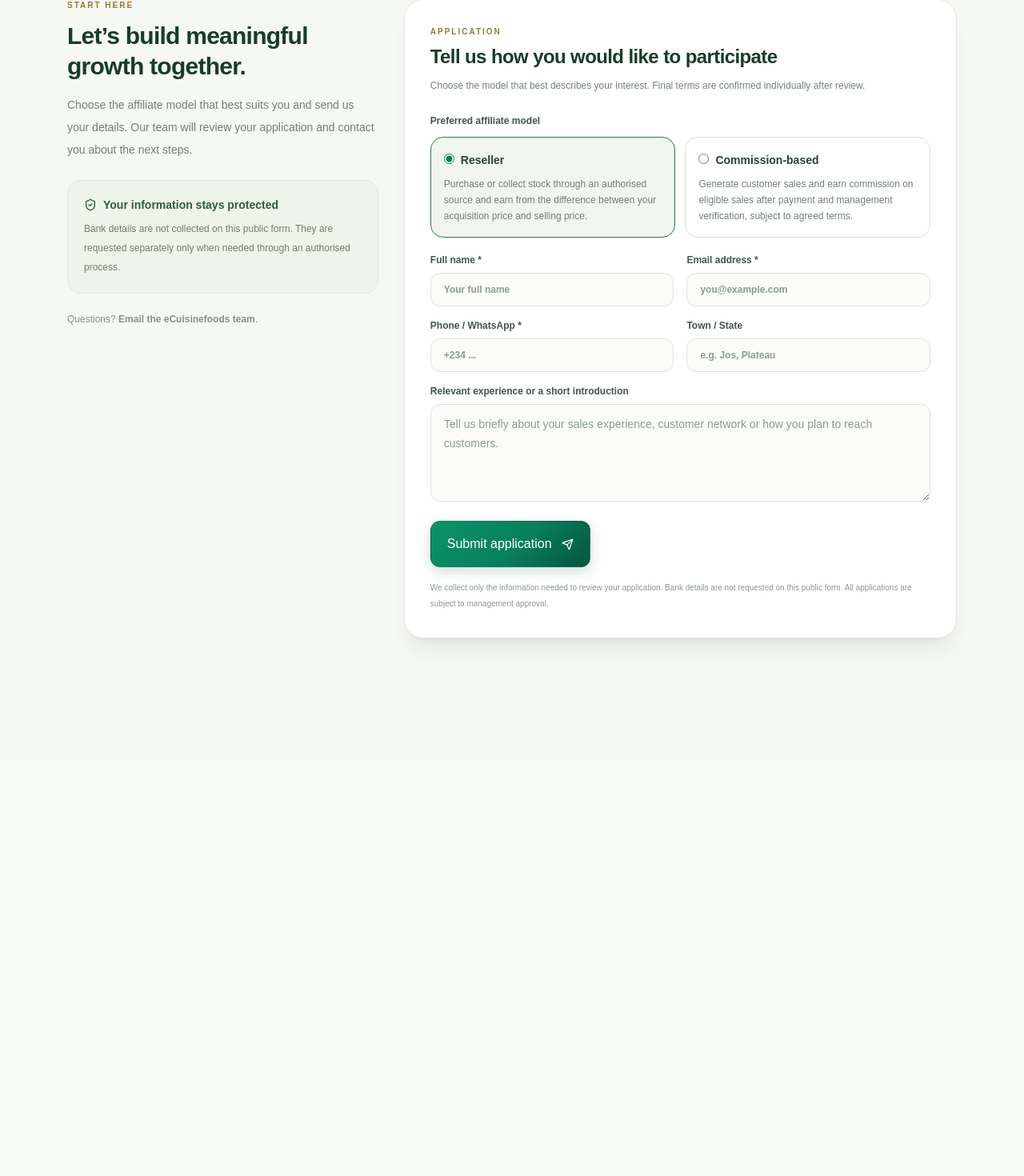
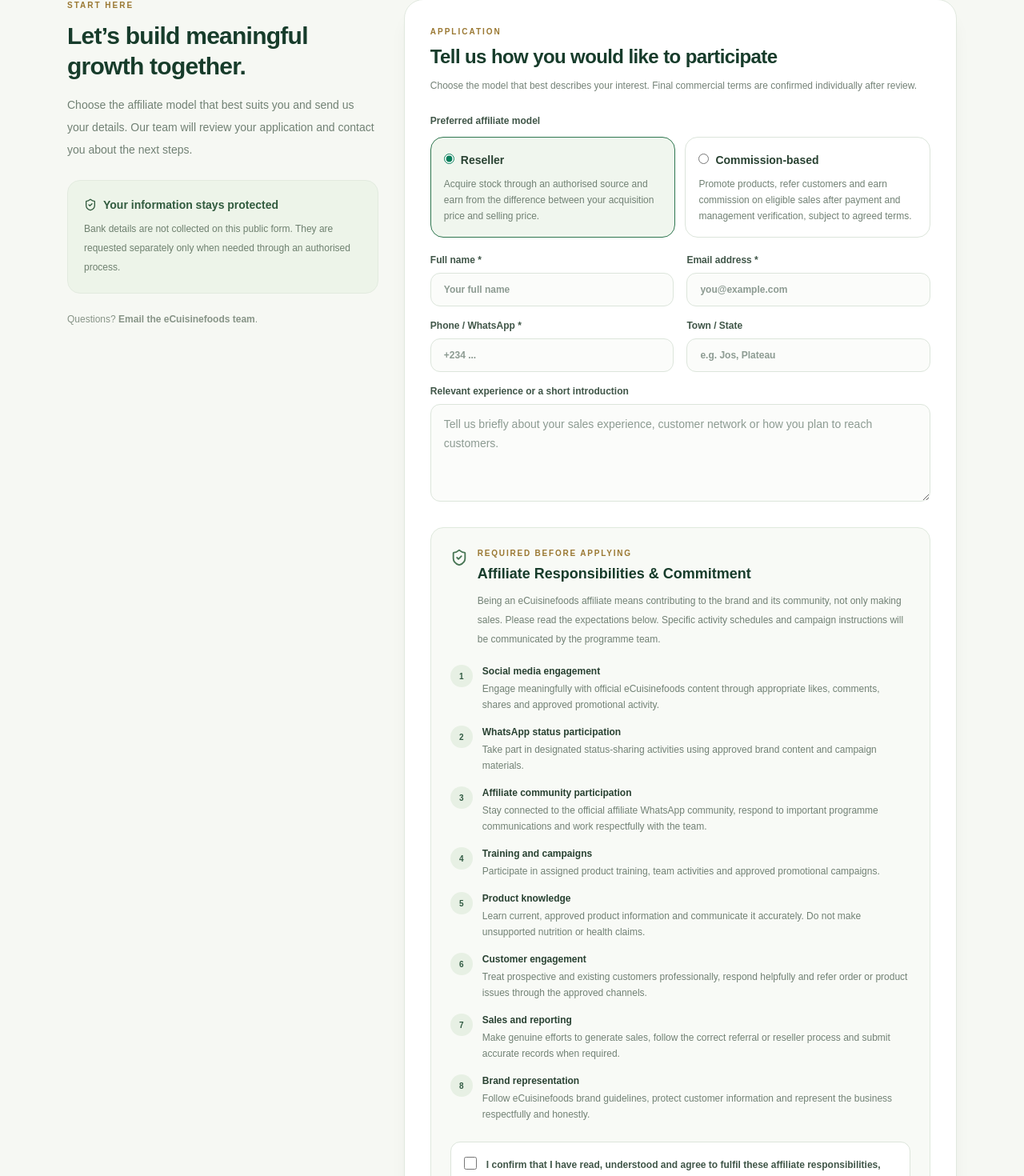
Before and after one commit to ecuisinefoods-collab/ecuisinefoods, a Next.js app: page /affiliates in a window 1280 px wide. Shown: the part 1302-2772 px from the top of the page at 80% size. Before the commit the page ends 2252 px from the top, so only its background shows below. Built offline with nearby package versions, Linux system fonts and the light colour scheme; no server answers; the database is empty.

Commit message:
Require affiliate responsibilities acknowledgement during application

```diff
--- a/src/components/affiliate-programme-application-form.tsx
+++ b/src/components/affiliate-programme-application-form.tsx
@@ -1,8 +1,20 @@
 "use client";
 
 import { useState, type FormEvent } from "react";
-import { CheckCircle2, LoaderCircle, Send } from "lucide-react";
+import { CheckCircle2, LoaderCircle, Send, ShieldCheck } from "lucide-react";
 import { supabase } from "@/lib/supabase";
+
+const RESPONSIBILITIES_VERSION = "2026-11-v1";
+const responsibilities = [
+  ["Social media engagement", "Engage meaningfully with official eCuisinefoods content through appropriate likes, comments, shares and approved promotional activity."],
+  ["WhatsApp status participation", "Take part in designated status-sharing activities using approved brand content and campaign materials."],
+  ["Affiliate community participation", "Stay connected to the official affiliate WhatsApp community, respond to important programme communications and work respectfully with the team."],
+  ["Training and campaigns", "Participate in assigned product training, team activities and approved promotional campaigns."],
+  ["Product knowledge", "Learn current, approved product information and communicate it accurately. Do not make unsupported nutrition or health claims."],
+  ["Customer engagement", "Treat prospective and existing customers professionally, respond helpfully and refer order or product issues through the approved channels."],
+  ["Sales and reporting", "Make genuine efforts to generate sales, follow the correct referral or reseller process and submit accurate records when required."],
+  ["Brand representation", "Follow eCuisinefoods brand guidelines, protect customer information and represent the business respectfully and honestly."]
+] as const;
 
 export function AffiliateProgrammeApplicationForm() {
   const [fullName,setFullName]=useState("");
@@ -12,6 +24,7 @@ export function AffiliateProgrammeApplicationForm() {
   const [model,setModel]=useState<"reseller"|"commission">("reseller");
   const [note,setNote]=useState("");
   const [website,setWebsite]=useState("");
+  const [accepted,setAccepted]=useState(false);
   const [busy,setBusy]=useState(false);
   const [success,setSuccess]=useState(false);
   const [error,setError]=useState("");
@@ -20,6 +33,7 @@ export function AffiliateProgrammeApplicationForm() {
     event.preventDefault();
     setError("");
     if (website.trim()) { setSuccess(true); return; }
+    if (!accepted) { setError("Please read and accept the Affiliate Responsibilities & Commitment before submitting."); return; }
     if (!supabase) { setError("Applications are temporarily unavailable. Please email ecuisinefoods@gmail.com."); return; }
     setBusy(true);
     const {error:submitError}=await supabase.from("affiliate_program_applications").insert({
@@ -28,12 +42,15 @@ export function AffiliateProgrammeApplicationForm() {
       phone:phone.trim(),
       location:location.trim() || null,
       requested_model:model,
-      experience_note:note.trim() || null
+      experience_note:note.trim() || null,
+      responsibilities_accepted:true,
+      responsibilities_version:RESPONSIBILITIES_VERSION,
+      responsibilities_accepted_at:new Date().toISOString()
     });
     setBusy(false);
-    if(submitError){setError("We could not submit your application. Please try again or email ecuisinefoods@gmail.com.");return;}
+    if(submitError){setError("We could not submit your application. Please try again or email ecuisinefoods@gmail.com. If this continues, the programme team may need to finish enabling the updated application form.");return;}
     setSuccess(true);
-    setFullName("");setEmail("");setPhone("");setLocation("");setNote("");
+    setFullName("");setEmail("");setPhone("");setLocation("");setNote("");setAccepted(false);
   }
 
   if(success) return <div role="status" className="rounded-3xl border border-[#dce9dc] bg-white p-7 shadow-xl shadow-[#163b28]/[.06] sm:p-9">
@@ -46,18 +63,18 @@ export function AffiliateProgrammeApplicationForm() {
   return <form onSubmit={submit} className="rounded-3xl border border-[#e1e9df] bg-white p-6 shadow-xl shadow-[#163b28]/[.06] sm:p-8">
     <p className="text-[10px] font-black uppercase tracking-[.2em] text-[#9a7832]">Application</p>
     <h2 className="mt-2 text-2xl font-black tracking-tight text-[#173c2b]">Tell us how you would like to participate</h2>
-    <p className="mt-2 text-xs leading-6 text-[#748277]">Choose the model that best describes your interest. Final terms are confirmed individually after review.</p>
+    <p className="mt-2 text-xs leading-6 text-[#748277]">Choose the model that best describes your interest. Final commercial terms are confirmed individually after review.</p>
     <fieldset className="mt-6 grid gap-3 sm:grid-cols-2">
       <legend className="mb-3 text-xs font-bold text-[#405648]">Preferred affiliate model</legend>
       <label className={`cursor-pointer rounded-2xl border p-4 ${model==="reseller"?"border-[#2f7650] bg-[#f0f6ee]":"border-[#dce5db] bg-white"}`}>
         <input type="radio" name="affiliate-model" value="reseller" checked={model==="reseller"} onChange={()=>setModel("reseller")} className="mr-2 accent-[#0b6849]"/>
         <span className="text-sm font-extrabold text-[#294232]">Reseller</span>
-        <span className="mt-2 block text-xs leading-5 text-[#718174]">Purchase or collect stock through an authorised source and earn from the difference between your acquisition price and selling price.</span>
+        <span className="mt-2 block text-xs leading-5 text-[#718174]">Acquire stock through an authorised source and earn from the difference between your acquisition price and selling price.</span>
       </label>
       <label className={`cursor-pointer rounded-2xl border p-4 ${model==="commission"?"border-[#2f7650] bg-[#f0f6ee]":"border-[#dce5db] bg-white"}`}>
         <input type="radio" name="affiliate-model" value="commission" checked={model==="commission"} onChange={()=>setModel("commission")} className="mr-2 accent-[#0b6849]"/>
         <span className="text-sm font-extrabold text-[#294232]">Commission-based</span>
-        <span className="mt-2 block text-xs leading-5 text-[#718174]">Generate customer sales and earn commission on eligible sales after payment and management verification, subject to agreed terms.</span>
+        <span className="mt-2 block text-xs leading-5 text-[#718174]">Promote products, refer customers and earn commission on eligible sales after payment and management verification, subject to agreed terms.</span>
       </label>
     </fieldset>
     <div className="mt-5 grid gap-4 sm:grid-cols-2">
@@ -77,9 +94,25 @@ export function AffiliateProgrammeApplicationForm() {
     <label className="mt-4 block text-xs font-bold text-[#405648]">Relevant experience or a short introduction
       <textarea rows={4} maxLength={1200} value={note} onChange={e=>setNote(e.target.value)} placeholder="Tell us briefly about your sales experience, customer network or how you plan to reach customers." className="mt-2 w-full rounded-xl border border-[#dce5db] bg-[#fbfcfa] px-4 py-3 text-sm font-normal leading-6 text-[#203b2b] outline-none focus:border-[#4c805b]"/>
     </label>
+
+    <section className="mt-7 rounded-2xl border border-[#dfe9dd] bg-[#f8faf6] p-5 sm:p-6">
+      <div className="flex items-start gap-3">
+        <ShieldCheck className="mt-0.5 shrink-0 text-[#477554]" size={22}/>
+        <div><p className="text-[10px] font-black uppercase tracking-[.18em] text-[#9a7832]">Required before applying</p><h3 className="mt-1 text-lg font-black text-[#173c2b]">Affiliate Responsibilities & Commitment</h3><p className="mt-2 text-xs leading-6 text-[#718174]">Being an eCuisinefoods affiliate means contributing to the brand and its community, not only making sales. Please read the expectations below. Specific activity schedules and campaign instructions will be communicated by the programme team.</p></div>
+      </div>
+      <div className="mt-5 space-y-4">
+        {responsibilities.map(([title,description],index)=><div key={title} className="flex gap-3"><span className="grid h-7 w-7 shrink-0 place-items-center rounded-full bg-[#e7f0e4] text-[10px] font-black text-[#315b43]">{index+1}</span><div><p className="text-xs font-extrabold text-[#294232]">{title}</p><p className="mt-1 text-xs leading-5 text-[#718174]">{description}</p></div></div>)}
+      </div>
+      <label className="mt-6 flex cursor-pointer items-start gap-3 rounded-xl border border-[#dce5db] bg-white p-4">
+        <input required type="checkbox" checked={accepted} onChange={e=>setAccepted(e.target.checked)} className="mt-0.5 h-4 w-4 shrink-0 accent-[#0b6849]"/>
+        <span className="text-xs font-semibold leading-6 text-[#405648]">I confirm that I have read, understood and agree to fulfil these affiliate responsibilities, follow programme instructions and uphold eCuisinefoods' brand standards. I understand that repeated failure to participate may lead to reminders, follow-up, a formal warning and eventual inactivation after a fair review.</span>
+      </label>
+      <p className="mt-3 text-[10px] leading-5 text-[#8c998d]">Acceptance is recorded with the version and date of this commitment. You will also be able to review these responsibilities from your affiliate dashboard.</p>
+    </section>
+
     <div className="absolute -left-[10000px] top-auto h-px w-px overflow-hidden" aria-hidden="true"><label>Leave empty<input tabIndex={-1} autoComplete="off" value={website} onChange={e=>setWebsite(e.target.value)}/></label></div>
     {error?<p role="alert" className="mt-4 rounded-xl border border-red-200 bg-red-50 px-4 py-3 text-xs text-red-700">{error}</p>:null}
-    <button type="submit" disabled={busy} className="mt-5 inline-flex w-full items-center justify-center gap-3 rounded-xl bg-[#0b6849] px-5 py-4 text-sm font-extrabold text-white transition hover:bg-[#084f39] disabled:opacity-60 sm:w-auto">
+    <button type="submit" disabled={busy||!accepted} className="mt-5 inline-flex w-full items-center justify-center gap-3 rounded-xl bg-[#0b6849] px-5 py-4 text-sm font-extrabold text-white transition hover:bg-[#084f39] disabled:opacity-50 sm:w-auto">
       {busy?<><LoaderCircle size={16} className="animate-spin"/> Submitting…</>:<>Submit application <Send size={15}/></>}
     </button>
     <p className="mt-4 text-[10px] leading-5 text-[#8c998d]">We collect only the information needed to review your application. Bank details are not requested on this public form. All applications are subject to management approval.</p>
```
